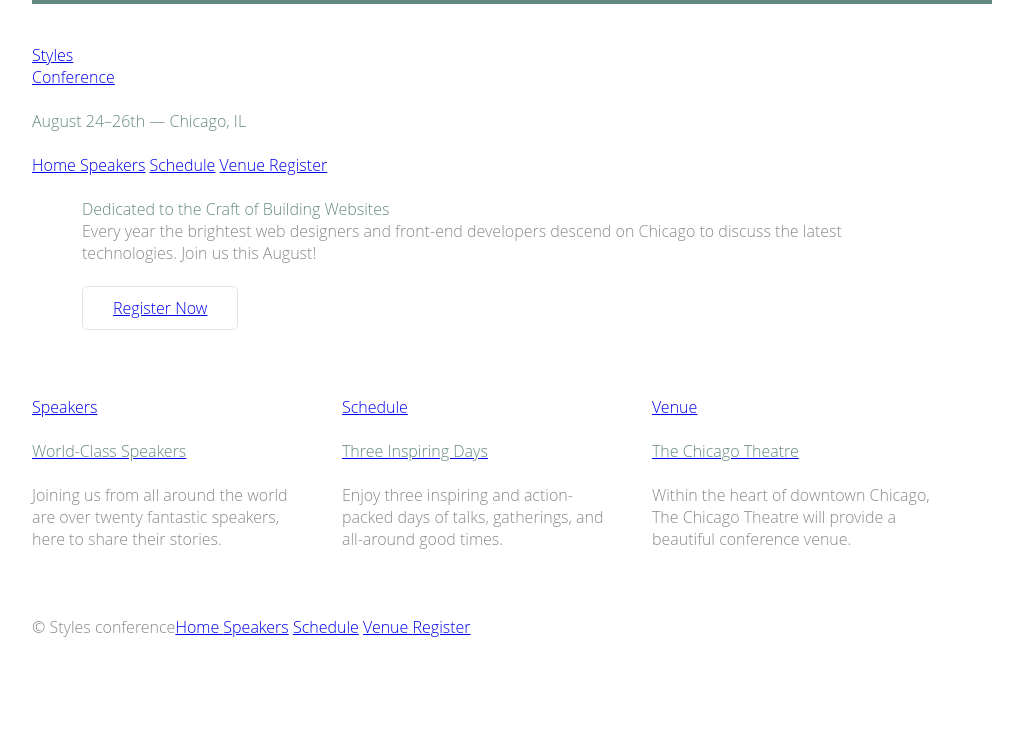
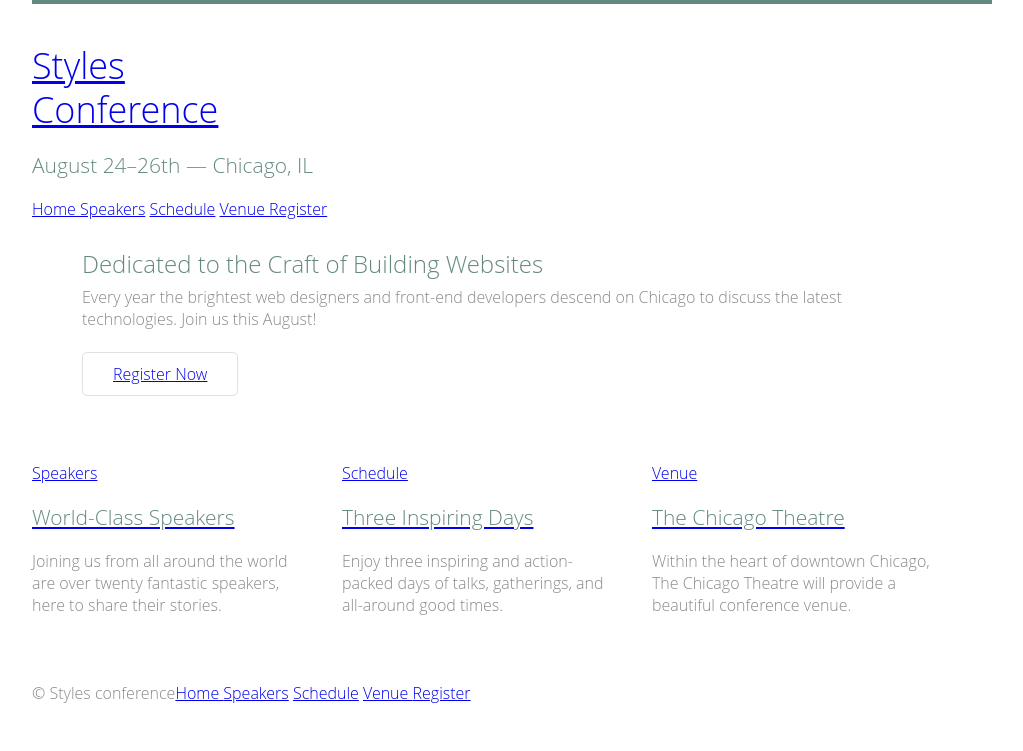
Before and after one commit to oluwatimilehin/styles-conference, a plain HTML site: page index.html in a window 1280 px wide. Shown: the whole page, without its empty margins (158-1181 px from the left). Drawn offline with Linux system fonts and the light colour scheme.

Commit message:
Change font sizes and line heights of headers

```diff
--- a/assets/stylesheets/main.css
+++ b/assets/stylesheets/main.css
@@ -102,6 +102,21 @@
 h1, h2, h3, h4 {
   color: #648880;
 }
+h1 {
+  font-size: 36px;
+  line-height: 44px;
+}
+h2 {
+  font-size: 24px;
+  line-height: 44px;
+}
+h3 {
+  font-size: 21px;
+}
+h4 {
+  font-size: 18px;
+}
+
 
 
 /**
```
